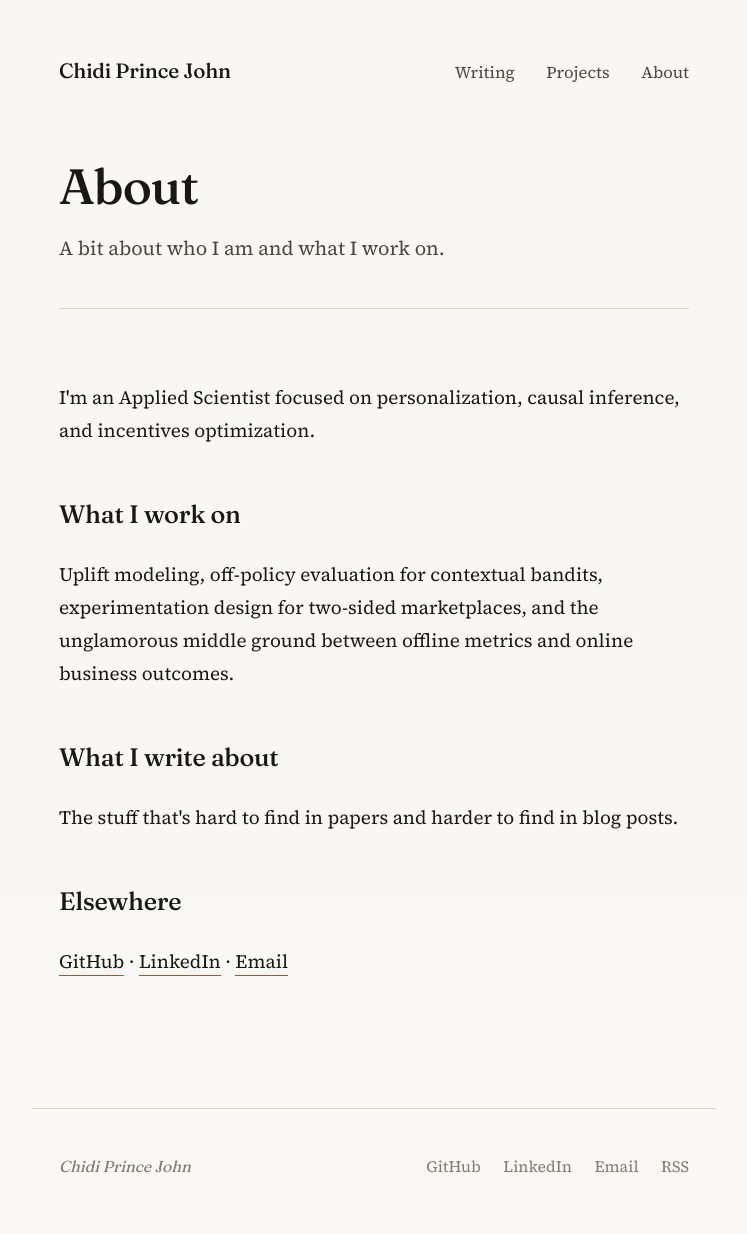
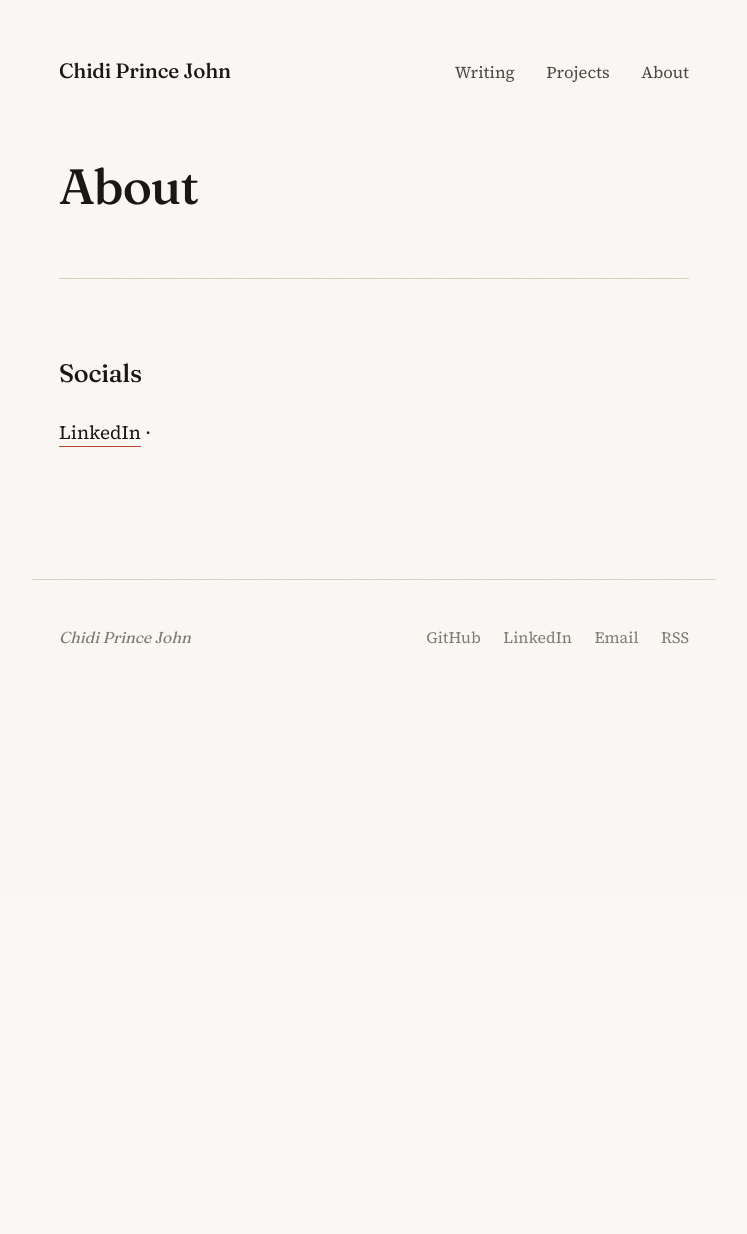
Before and after one commit to bychidijohn/bychidijohn.github.io, a Jekyll site: the page built from about.html, in a window 1280 px wide. Shown: the whole page, without its empty margins (266-1013 px from the left). Built offline with Jekyll 4.4.1, drawn with Linux system fonts in a browser that asks for light colours; after the commit the page ends 900 px from its top, so only the background shows below that.

Commit message:
FIX: Removed redundant config content

```diff
--- a/_config.yml
+++ b/_config.yml
@@ -1,34 +1,27 @@
-# Site settings — replace placeholders before pushing
 title: "Chidi Prince John"
-tagline: "Personalization, causal inference, and incentive optimization."
-description: "Writeups on uplift modeling, off-policy evaluation, and ML systems for growth."
+tagline: ""
+description: ""
 author: "Chidi Prince John"
 email: "chidiprincejohn@gmail.com"
 
-# Replace YOUR-GITHUB-USERNAME with your actual handle.
-# If your repo is named YOUR-GITHUB-USERNAME.github.io, leave baseurl empty.
-# If hosted at a subpath (e.g., username.github.io/site), set baseurl: "/site"
 url: "https://bychidijohn.github.io"
 baseurl: ""
 
 github_username: "bychidijohn"
 linkedin_username: "https://www.linkedin.com/in/chidiebere-john/"
-twitter_username: ""  # optional, leave empty to hide
-google_scholar: ""    # optional
+twitter_username: ""
+google_scholar: ""
 
-# Build settings
 markdown: kramdown
 highlighter: rouge
 permalink: /:title/
 timezone: America/Los_Angeles
 
-# Kramdown options for prettier math + footnotes
 kramdown:
   math_engine: mathjax
   syntax_highlighter: rouge
   smart_quotes: ["lsquo", "rsquo", "ldquo", "rdquo"]
 
-# Files to exclude from the build
 exclude:
   - README.md
   - Gemfile
@@ -36,7 +29,6 @@
   - vendor
   - .gitignore
 
-# Plugins (GitHub Pages whitelist)
 plugins:
   - jekyll-feed
   - jekyll-seo-tag
--- a/about.html
+++ b/about.html
@@ -6,22 +6,20 @@
 
 <section class="intro">
   <h1>About</h1>
-  <p>A bit about who I am and what I work on.</p>
+  <p></p>
 </section>
 
 <div class="about-content">
-  <p>I'm an Applied Scientist focused on personalization, causal inference, and incentives optimization.</p>
+  <p></p>
 
-  <h2>What I work on</h2>
-  <p>Uplift modeling, off-policy evaluation for contextual bandits, experimentation design for two-sided marketplaces, and the unglamorous middle ground between offline metrics and online business outcomes.</p>
+  <h2></h2>
+  <p></p>
 
-  <h2>What I write about</h2>
-  <p>The stuff that's hard to find in papers and harder to find in blog posts.</p>
+  <h2></h2>
+  <p></p>
 
-  <h2>Elsewhere</h2>
+  <h2>Socials</h2>
   <p>
-    <a href="https://github.com/{{ site.github_username }}">GitHub</a> ·
     <a href="https://linkedin.com/in/{{ site.linkedin_username }}">LinkedIn</a> ·
-    <a href="mailto:{{ site.email }}">Email</a>
   </p>
 </div>
--- a/index.html
+++ b/index.html
@@ -4,11 +4,11 @@
 ---
 
 <section class="intro">
-  <h1>I work on <em>personalization</em>, causal inference, and incentives optimization.</h1>
-  <p>Applied Scientist focusing on personalization, causal inference and incentives optimization.</p>
+  <h1></h1>
+  <p></p>
 </section>
 
-<h2 class="section-heading">Writing</h2>
+<h2 class="section-heading">Blog</h2>
 
 <ul class="post-list">
   {% for post in site.posts %}
```
Also changed, not shown: projects.html (deleted, +0 -36 lines).
